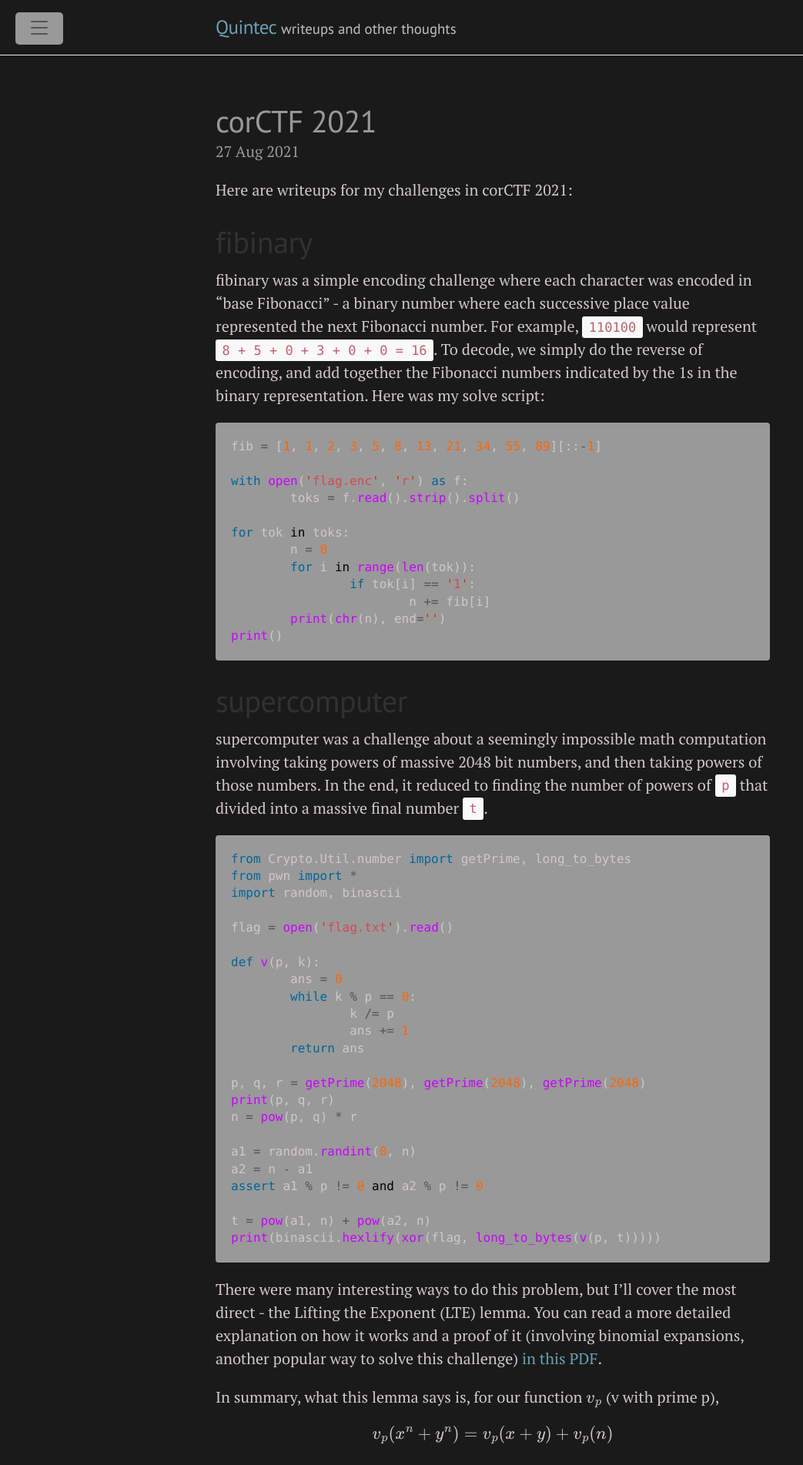
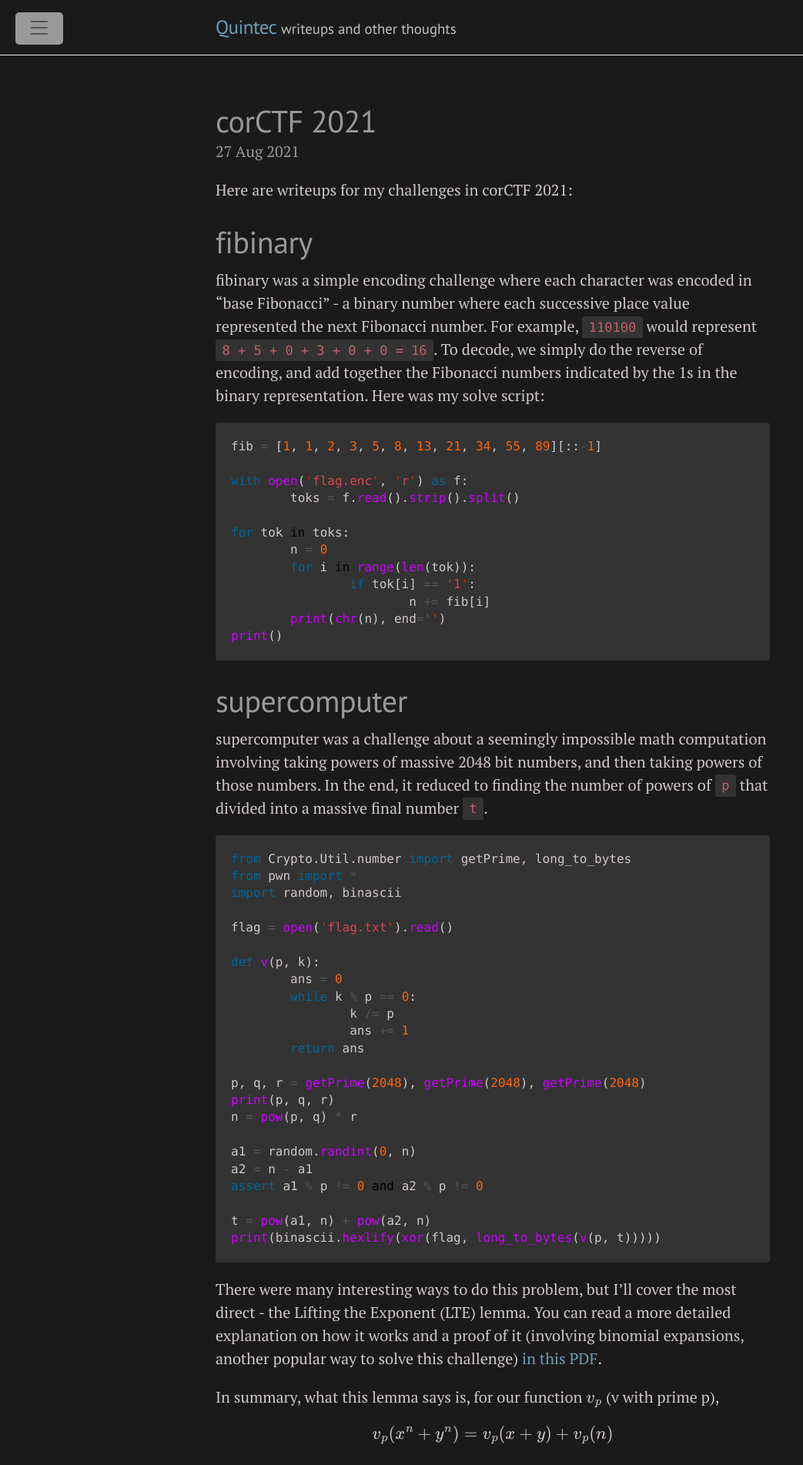
Before and after one commit to Quintec/Quintec.github.io, a Jekyll site: the page built from _posts/2021-08-27-corctf.md, in a window 1280 px wide. Shown: the top 1903 px of the page at 77% size, without its empty margins (0-1043 px from the left). Built offline with Jekyll 4.4.1, drawn with Linux system fonts in a browser that asks for light colours; formulas are drawn with MathJax 3.

Commit message:
dark fixes 2

```diff
--- a/public/css/dark.css
+++ b/public/css/dark.css
@@ -1,5 +1,5 @@
 html {
   --light-text-color: hsl(0, 0%, 60%);
-  --main-background-color: hsl(0, 0%, 10%);
+  background-color: hsl(0, 0%, 20%);
   --main-text-color: hsl(0, 10%, 80%);
 }
--- a/public/css/lanyon.css
+++ b/public/css/lanyon.css
@@ -50,7 +50,7 @@ h5,
 h6 {
   font-family: "PT Sans", Helvetica, Arial, sans-serif;
   font-weight: 400;
-  color: #313131;
+  color: hsl(0, 0%, 60%);
   letter-spacing: -0.025rem;
 }
 
--- a/public/css/poole.css
+++ b/public/css/poole.css
@@ -162,7 +162,7 @@ code {
   padding: 0.25em 0.5em;
   font-size: 85%;
   color: #bf616a;
-  background-color: #f9f9f9;
+  background-color: hsl(0, 0%, 20%);
   border-radius: 3px;
 }
 pre {
@@ -176,7 +176,7 @@ pre {
   white-space: pre-wrap;
   word-break: break-all;
   word-wrap: break-word;
-  background-color: hsl(0, 0%, 60%);
+  background-color: hsl(0, 0%, 20%);
 }
 pre code {
   padding: 0;
```
